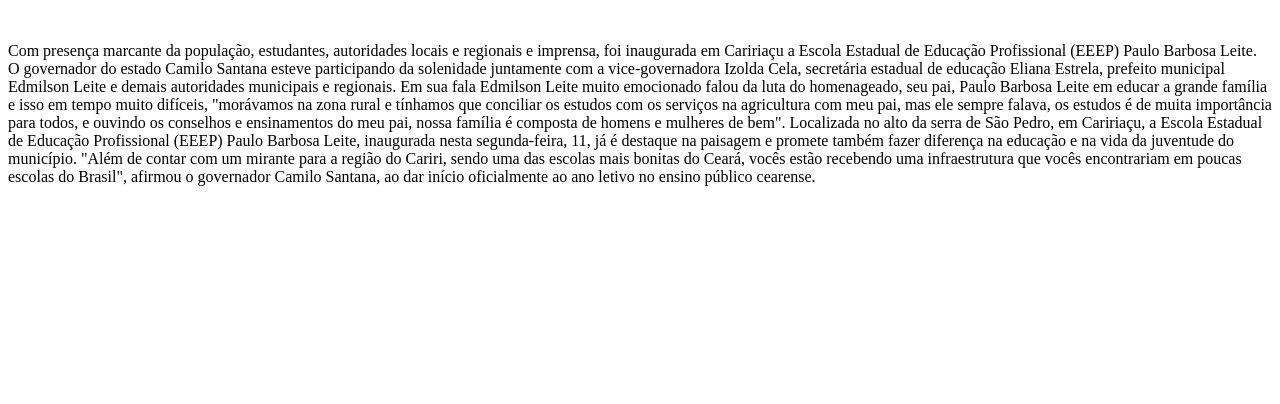
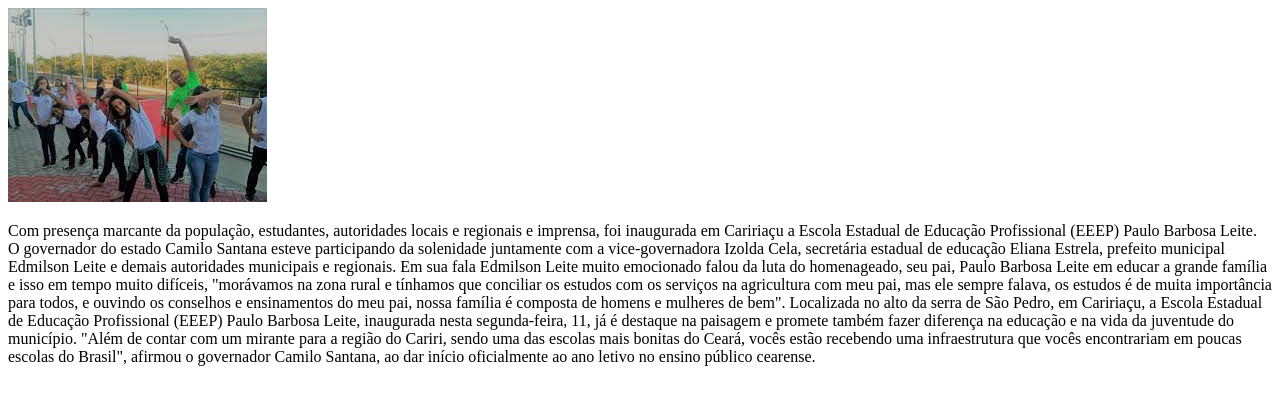
Before and after one commit to JoaoVitin01/sergiomoral, a plain HTML site: page index.html in a window 1280 px wide. Drawn offline with Linux system fonts and the light colour scheme; files whose address does not match are found by name.

Commit message:
imaguem
1 imagem da escola

```diff
--- a/index.html
+++ b/index.html
@@ -7,7 +7,7 @@
     <title>site sergio moral</title>
 </head>
 <body>
-    <img src="" alt="">
+    <img src="C:\xampp\htdocs\sergiomoral\img\1.jpeg">
 
 
 
```
